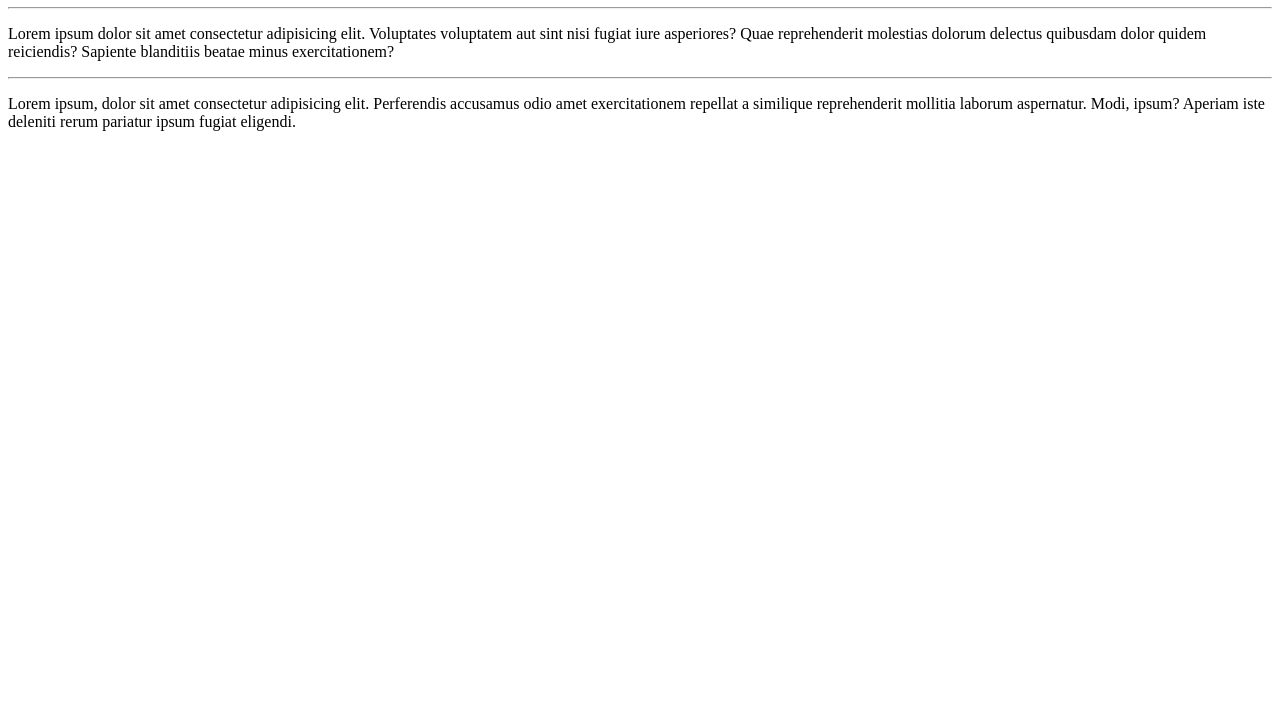
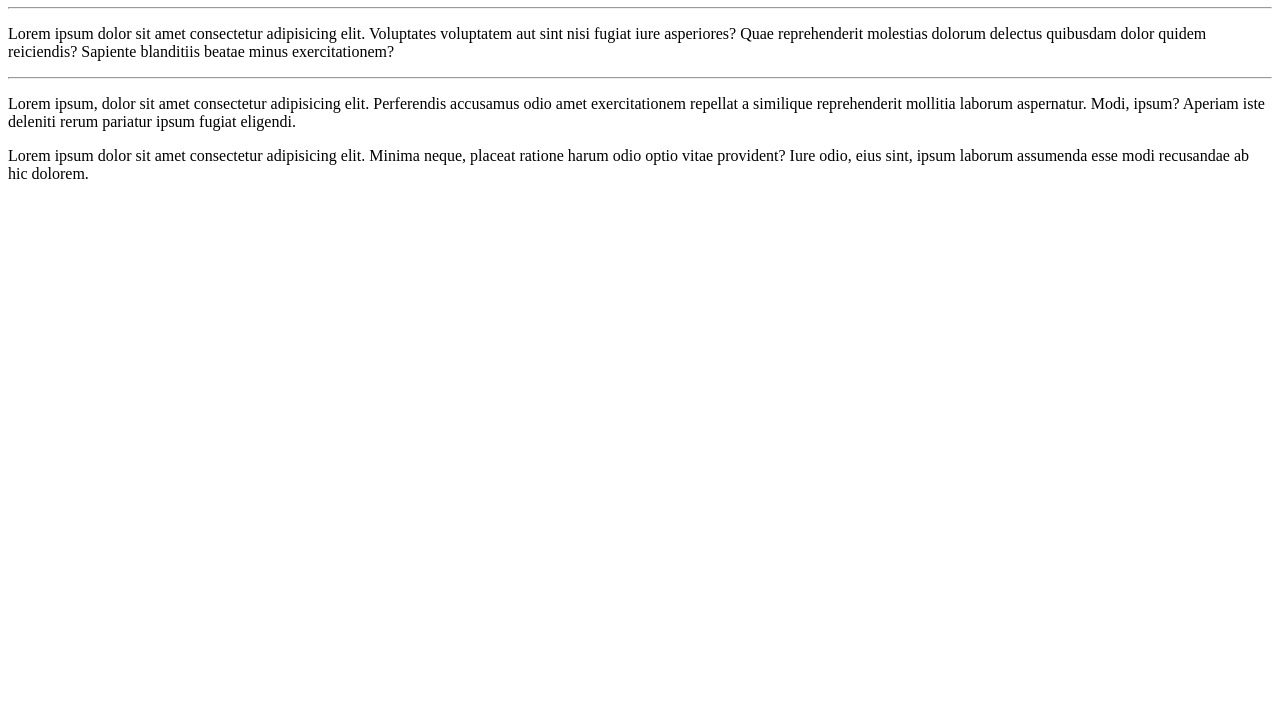
Before and after one commit to vagnermorais33/Ola-Mundo, a plain HTML site: page site-exemplo/index.html in a window 1280 px wide. Shown: the part 73-800 px from the top of the page. Drawn offline with Linux system fonts and the light colour scheme.

Commit message:
adicionei outro paragrafo denovo

```diff
--- a/site-exemplo/index.html
+++ b/site-exemplo/index.html
@@ -11,5 +11,6 @@
     <p>Lorem ipsum dolor sit amet consectetur adipisicing elit. Voluptates voluptatem aut sint nisi fugiat iure asperiores? Quae reprehenderit molestias dolorum delectus quibusdam dolor quidem reiciendis? Sapiente blanditiis beatae minus exercitationem?</p>
     <hr>
     <p>Lorem ipsum, dolor sit amet consectetur adipisicing elit. Perferendis accusamus odio amet exercitationem repellat a similique reprehenderit mollitia laborum aspernatur. Modi, ipsum? Aperiam iste deleniti rerum pariatur ipsum fugiat eligendi.</p>
+  <p>Lorem ipsum dolor sit amet consectetur adipisicing elit. Minima neque, placeat ratione harum odio optio vitae provident? Iure odio, eius sint, ipsum laborum assumenda esse modi recusandae ab hic dolorem.</p>
 </body>
 </html>
```
